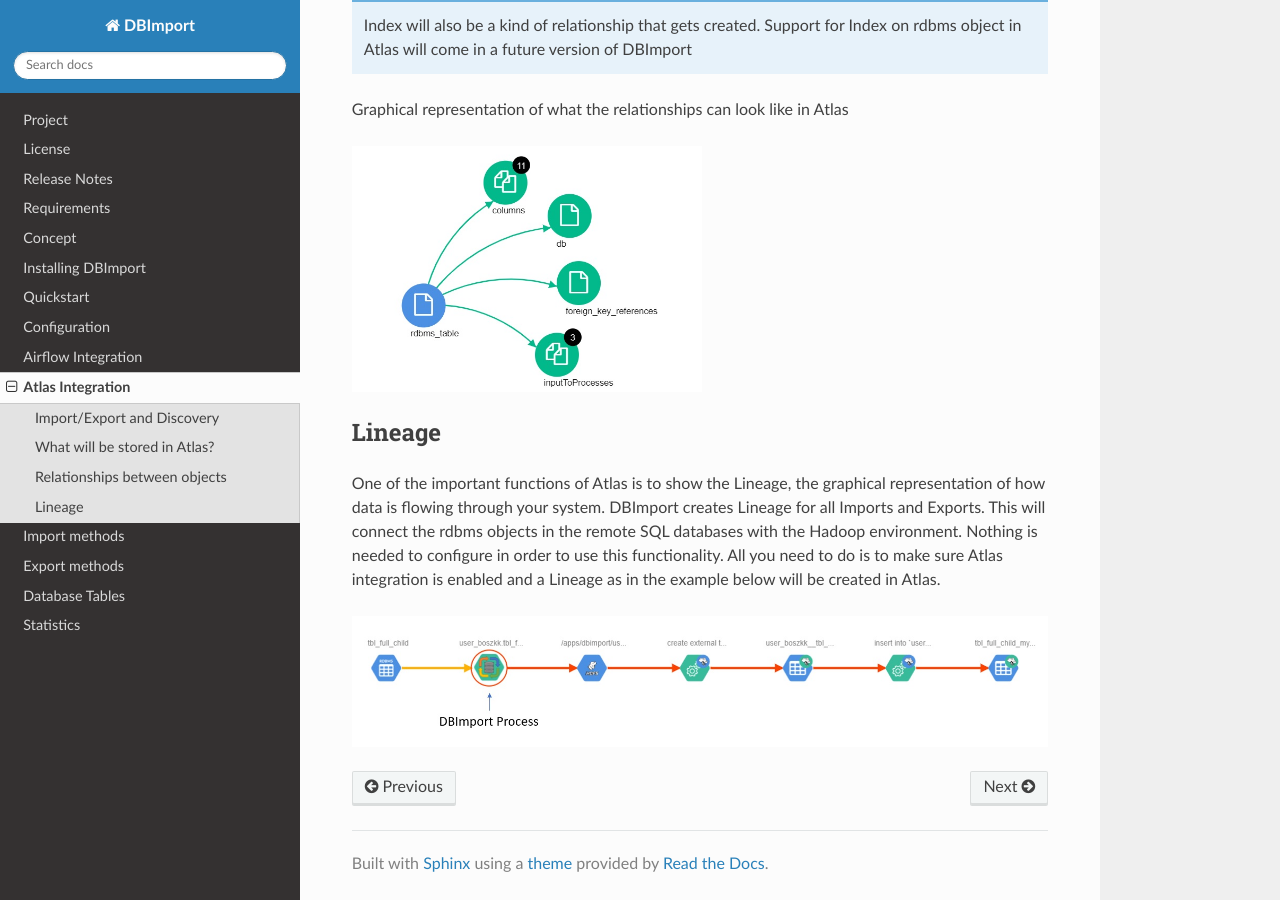
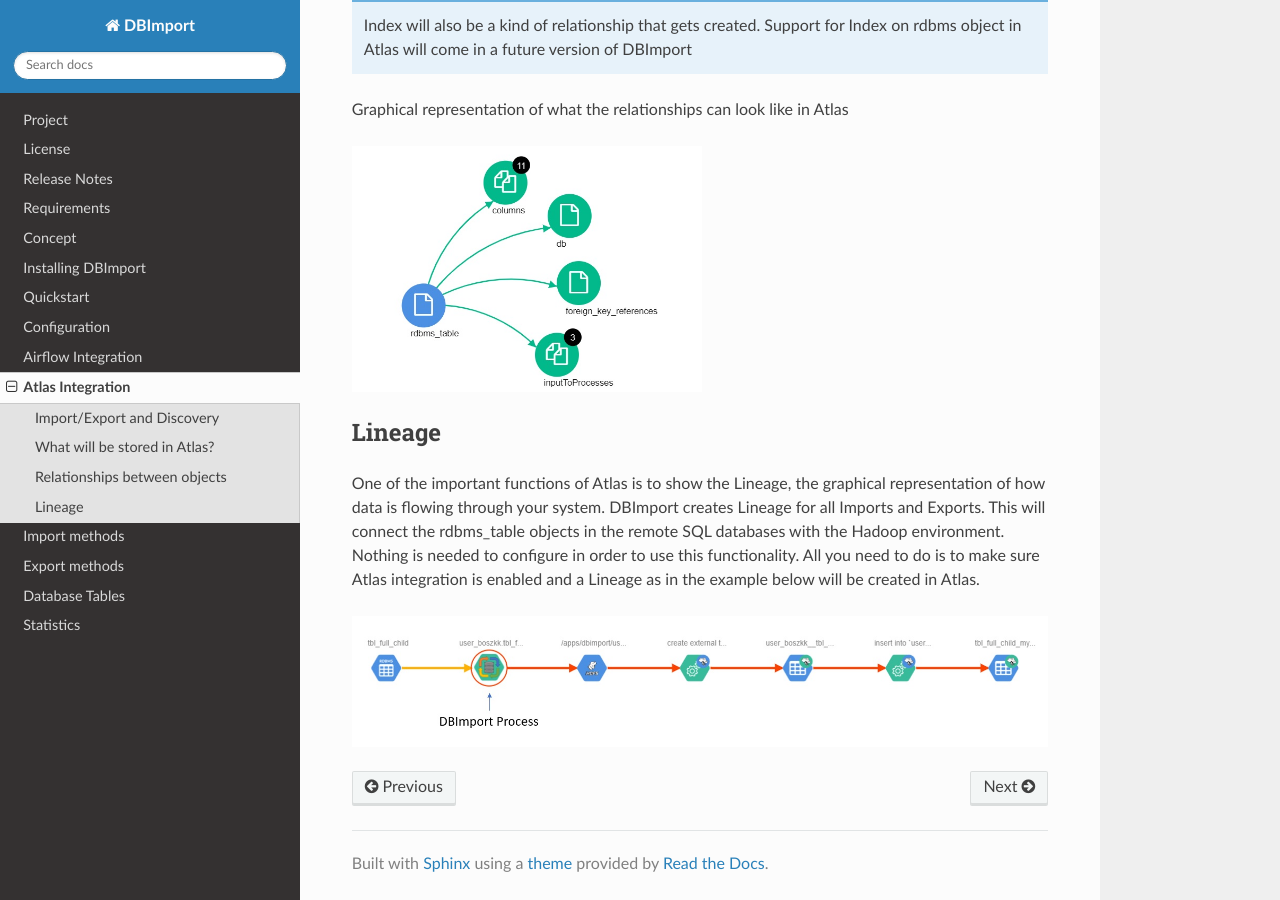
Before and after one commit to Middlecon/DBImport, a Sphinx documentation site: the page built from docs/atlas.rst, in a window 1280 px wide and 900 px high, scrolled down 3237 px. Built offline with Sphinx 7.4.7 and the Read the Docs theme 2.0.0, drawn with Linux system fonts in a browser that asks for light colours.

Commit message:
Documentation update

```diff
--- a/docs/atlas.rst
+++ b/docs/atlas.rst
@@ -118,6 +118,6 @@
 Lineage
 -------
 
-One of the important functions of Atlas is to show the Lineage, the graphical representation of how data is flowing through your system. DBImport creates Lineage for all Imports and Exports. This will connect the rdbms objects in the remote SQL databases with the Hadoop environment. Nothing is needed to configure in order to use this functionality. All you need to do is to make sure Atlas integration is enabled and a Lineage as in the example below will be created in Atlas.
+One of the important functions of Atlas is to show the Lineage, the graphical representation of how data is flowing through your system. DBImport creates Lineage for all Imports and Exports. This will connect the rdbms_table objects in the remote SQL databases with the Hadoop environment. Nothing is needed to configure in order to use this functionality. All you need to do is to make sure Atlas integration is enabled and a Lineage as in the example below will be created in Atlas.
 
 .. image:: img/atlas_lineage.jpg
```
Also changed, not shown: docs/multi_cluster.rst (added, +28 -0 lines), docs/img/multi-cluster_async.jpg (added), docs/img/multi-cluster_noAction.jpg (added), docs/img/multi-cluster_sync.jpg (added).
